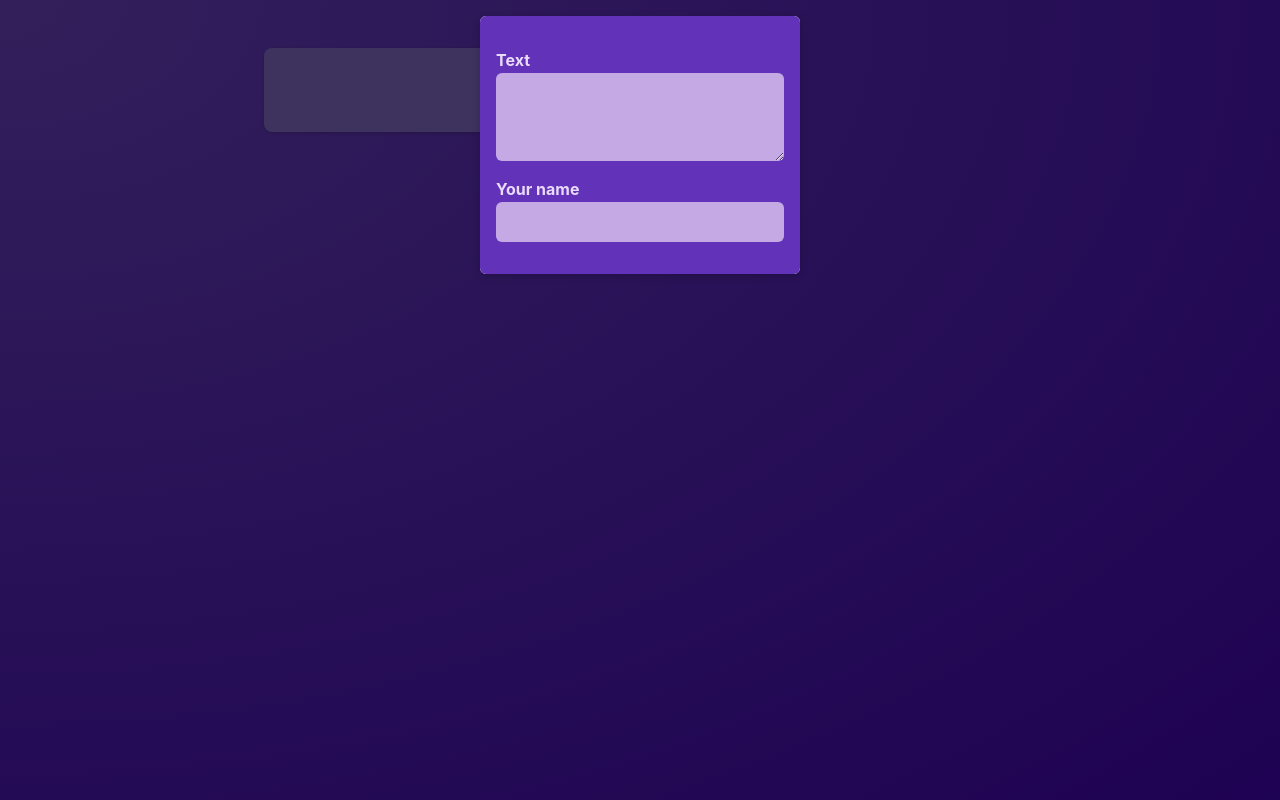
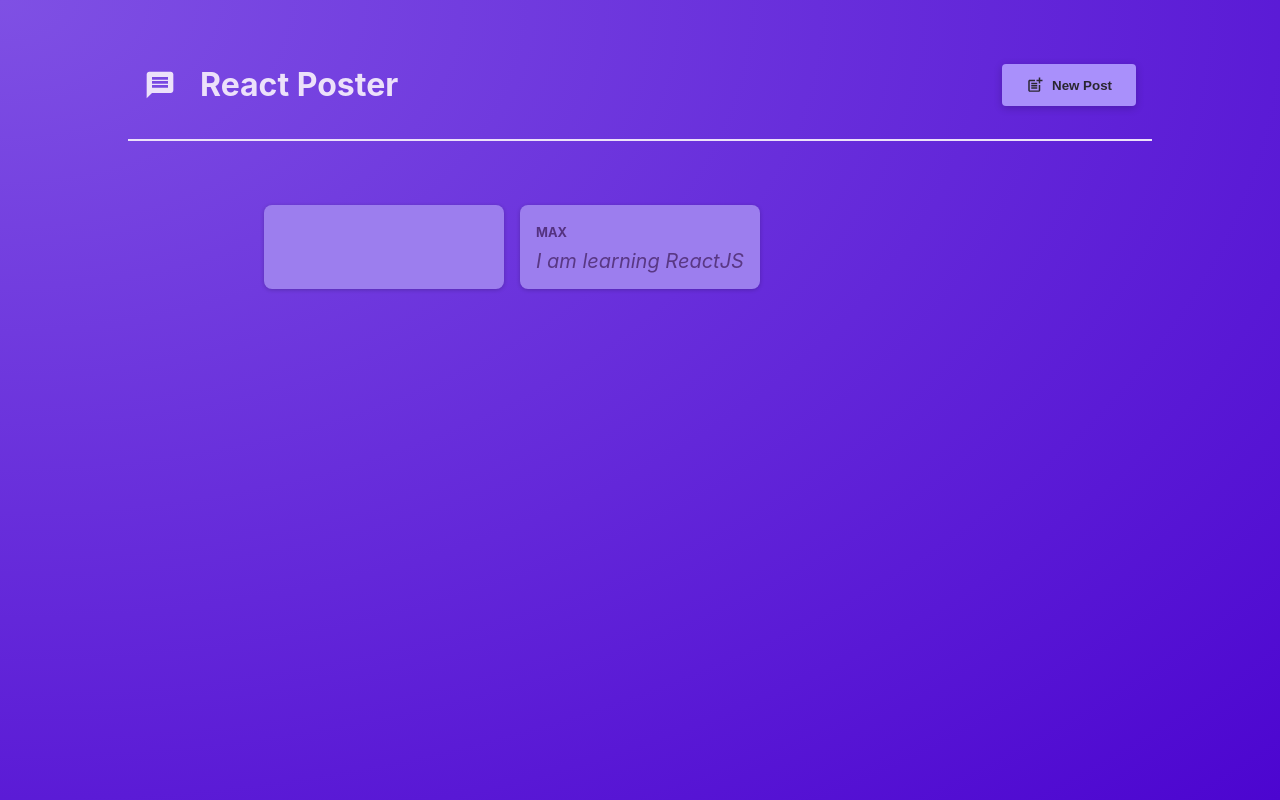
Before and after one commit to anouar4070/project--, a React (Vite) app: page / in a window 1280 px wide. Built offline with nearby package versions, Linux system fonts and the light colour scheme.

Commit message:
add Header & Conditionally open and close the Modal

```diff
--- a/package.json
+++ b/package.json
@@ -10,7 +10,8 @@
   },
   "dependencies": {
     "react": "^18.2.0",
-    "react-dom": "^18.2.0"
+    "react-dom": "^18.2.0",
+    "react-icons": "^5.4.0"
   },
   "devDependencies": {
     "@types/react": "^18.0.17",
--- a/src/App.jsx
+++ b/src/App.jsx
@@ -1,10 +1,28 @@
+import { useState } from "react";
+import MainHeader from "./components/MainHeader";
 import PostsList from "./components/PostsList";
 
 function App() {
+  const [modalIsVisible, setModalIsVisible] = useState(false);
+
+  function hideModalHandler() {
+    setModalIsVisible(false);
+  }
+
+  function showModalHandler() {
+    setModalIsVisible(true);
+  }
+
   return (
-    <main>
-      <PostsList />
-    </main>
+    <>
+      <MainHeader onCreatePost={showModalHandler} />
+      <main>
+        <PostsList
+          isPosting={modalIsVisible}
+          onStopPosting={hideModalHandler}
+        />
+      </main>
+    </>
   );
 }
 
--- /dev/null
+++ b/src/components/MainHeader.jsx
@@ -0,0 +1,22 @@
+import { MdPostAdd, MdMessage } from 'react-icons/md';
+
+import classes from './MainHeader.module.css';
+
+function MainHeader({ onCreatePost }) {
+  return (
+    <header className={classes.header}>
+      <h1 className={classes.logo}>
+        <MdMessage />
+        React Poster
+      </h1>
+      <p>
+        <button className={classes.button} onClick={onCreatePost}>
+          <MdPostAdd size={18} />
+          New Post
+        </button>
+      </p>
+    </header>
+  );
+}
+
+export default MainHeader;
--- /dev/null
+++ b/src/components/MainHeader.module.css
@@ -0,0 +1,36 @@
+.header {
+  /* padding: 2rem 10%; */
+  margin: 2rem 10%;
+  padding: 1rem;
+  text-align: center;
+  display: flex;
+  justify-content: space-between;
+  align-items: center;
+  border-bottom: 2px solid #ece1fa;
+}
+
+.logo {
+  font-size: 2rem;
+  display: flex;
+  gap: 1.5rem;
+  align-items: center;
+  color: #ece1fa;
+}
+
+.button {
+  display: inline-flex;
+  align-items: center;
+  gap: 0.5rem;
+  padding: 0.75rem 1.5rem;
+  background-color: #a990fb;
+  color: #2a2630;
+  border: none;
+  border-radius: 4px;
+  box-shadow: 0 2px 8px rgba(0, 0, 0, 0.2);
+  cursor: pointer;
+  font-weight: bold;
+}
+
+.button:hover {
+  background-color: #8c6cf7;
+}
--- a/src/components/Modal.jsx
+++ b/src/components/Modal.jsx
@@ -1,9 +1,9 @@
 import classes from "./Modal.module.css";
 
-function Modal({ children }) {
+function Modal({ children, onClose }) {
   return (
     <>
-      <div className={classes.backdrop} />
+      <div className={classes.backdrop} onClick={onClose} />
       <dialog open className={classes.modal}>{children}</dialog>
     </>
   );
--- a/src/components/PostsList.jsx
+++ b/src/components/PostsList.jsx
@@ -5,7 +5,7 @@
 import classes from "./PostsList.module.css";
 import Modal from "./Modal";
 
-function PostsList() {
+function PostsList({ isPosting, onStopPosting }) {
   const [enteredBody, setEnteredBody] = useState("");
   const [enteredAuthor, setEnteredAuthor] = useState("");
 
@@ -19,12 +19,14 @@
 
   return (
     <>
-      <Modal>
-        <NewPost
-          onBodyChange={bodyChangeHandler}
-          onAuthorChange={authorChangeHandler}
-        />
-      </Modal>
+      {isPosting && (
+        <Modal onClose={onStopPosting}>
+          <NewPost
+            onBodyChange={bodyChangeHandler}
+            onAuthorChange={authorChangeHandler}
+          />
+        </Modal>
+      )}
 
       <ul className={classes.posts}>
         <Post author={enteredAuthor} body={enteredBody} />
```
Also changed, not shown: 1 other file (tests, documents, lock files or other folders).
